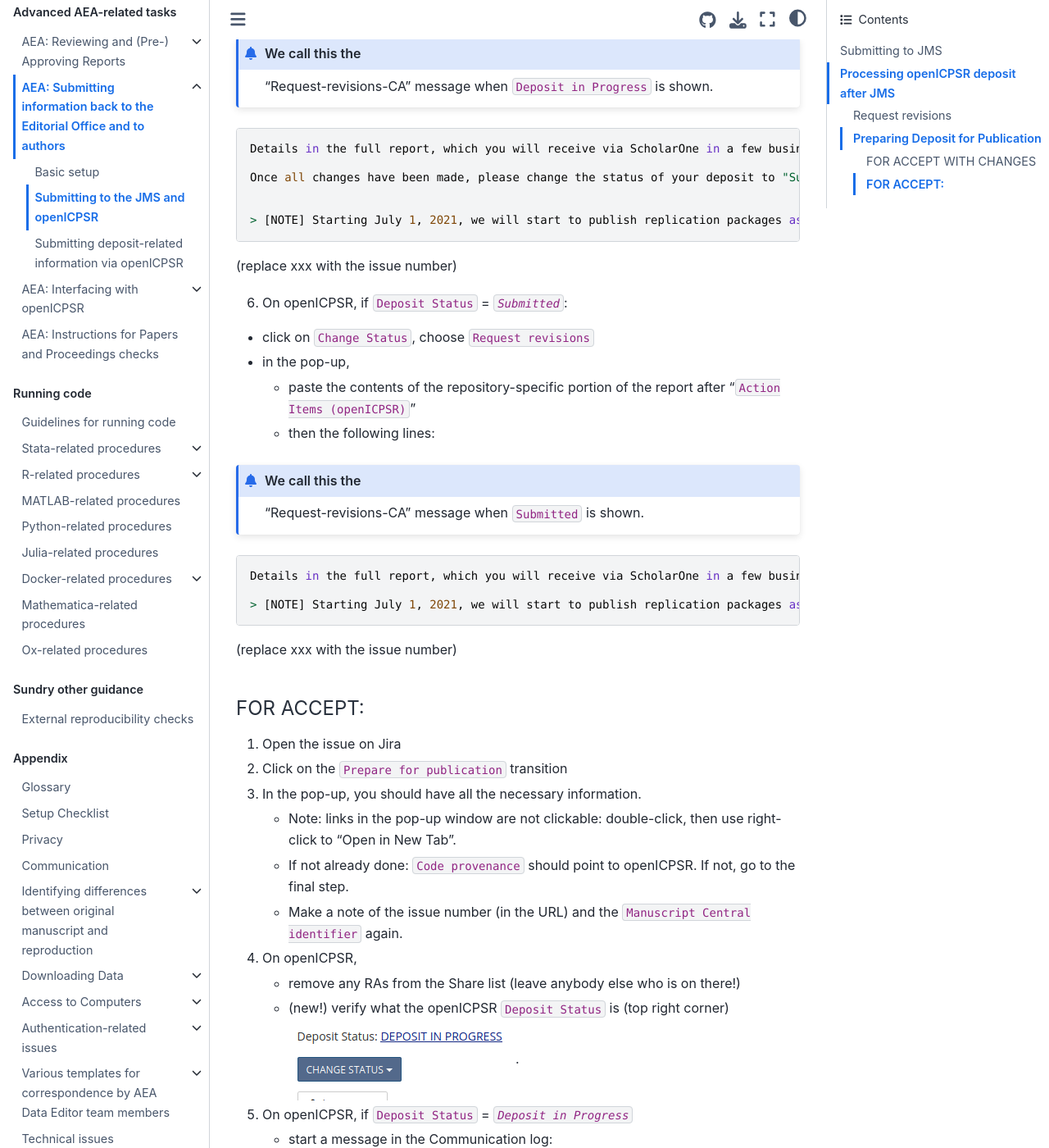
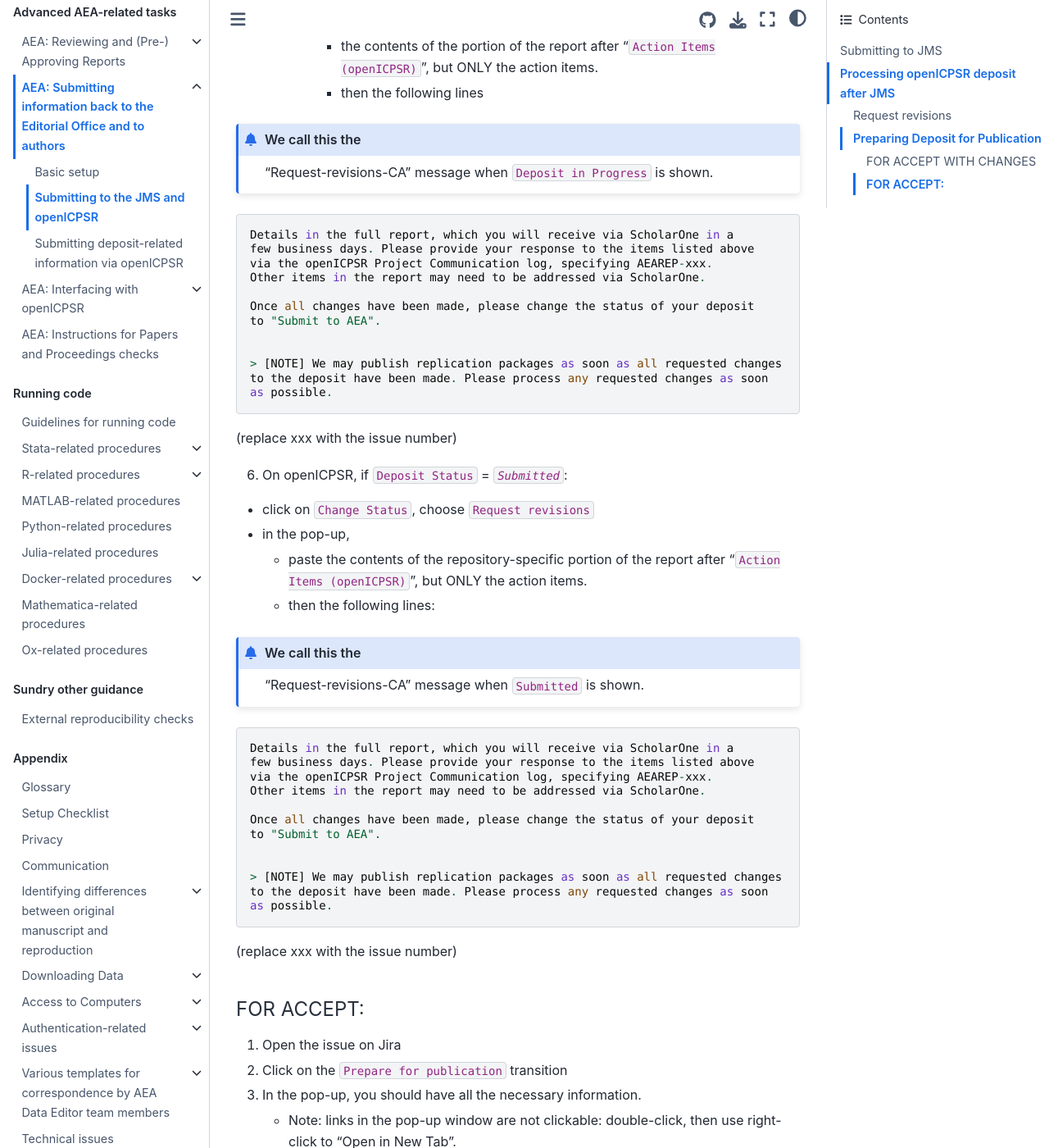
Before and after one commit to labordynamicsinstitute/ldilab-manual, a Jupyter Book: the page built from 32-jira-submitting.md, in a window 1280 px wide and 1400 px high, scrolled down 5217 px. Shown: the whole window at 82% size. Built offline with Jupyter Book 1.0.4 settings and Sphinx 7.4.7 and the Sphinx Book theme 1.1.4, drawn with Linux system fonts in a browser that asks for light colours; some of the changed text lies outside the part shown.

Commit message:
Update 32-jira-submitting.md

````diff
--- a/32-jira-submitting.md
+++ b/32-jira-submitting.md
@@ -76,17 +76,23 @@
 Use this template if the paper is in [`RR`] :
 
 ```
-Revisions requested. Details in the full report, which you will receive via ScholarOne after the paper reaches the Conditional Accept stage.
+Revisions requested. Details in the full report, which you will receive via ScholarOne
+or from the editor in charge of the paper.
 
-> [NOTE] Starting July 1, 2021, we will start to publish replication packages as soon as all requested changes to the deposit have been made. Please process any requested changes as soon as possible.
+> [NOTE] We may publish replication packages as soon as all requested changes
+to the deposit have been made. Please process any requested changes as soon
+as possible.
 ```
 
 Use this template if the paper is in [`CA`] :
 
 ```
-Revisions requested. Details in the full report, which you will receive via ScholarOne in a few business days.
+Revisions requested. Details in the full report, which you will receive via ScholarOne
+in a few business days.
 
-> [NOTE] Starting July 1, 2021, we will start to publish replication packages as soon as all requested changes to the deposit have been made. Please process any requested changes as soon as possible.
+> [NOTE] We may publish replication packages as soon as all requested changes
+to the deposit have been made. Please process any requested changes as soon
+as possible.
 ```
 
 4. Back in the Jira issue, transition the issue to `Done`.
@@ -114,7 +120,7 @@
    - start a message in the Communication log:
       - with subject line: `Please make the following changes (AEAREP-xxx)` (replace with appropriate numbers)
       - Message content:
-         - the contents of the portion of the report after "`Action Items (openICPSR)`"
+         - the contents of the portion of the report after "`Action Items (openICPSR)`", but ONLY the action items.
          - then the following lines
 
 
@@ -123,19 +129,25 @@
 ```
 
 ```
-Details in the full report, which you will receive via ScholarOne in a few business days. Please provide your response to the items listed above via the openICPSR Project Communication log, specifying AEAREP-xxx. Other items in the report may need to be addressed via ScholarOne.
+Details in the full report, which you will receive via ScholarOne in a
+few business days. Please provide your response to the items listed above
+via the openICPSR Project Communication log, specifying AEAREP-xxx.
+Other items in the report may need to be addressed via ScholarOne.
 
-Once all changes have been made, please change the status of your deposit to "Submit to AEA".
+Once all changes have been made, please change the status of your deposit
+to "Submit to AEA".
 
 
-> [NOTE] Starting July 1, 2021, we will start to publish replication packages as soon as all requested changes to the deposit have been made. Please process any requested changes as soon as possible.
+> [NOTE] We may publish replication packages as soon as all requested changes
+to the deposit have been made. Please process any requested changes as soon
+as possible.
 ```
 (replace xxx with the issue number)
 
 6. On openICPSR, if `Deposit Status` = *`Submitted`*:
   - click on `Change Status`, choose `Request revisions`
   - in the pop-up,
-    - paste the contents of the repository-specific portion of the report after "`Action Items (openICPSR)`"
+    - paste the contents of the repository-specific portion of the report after "`Action Items (openICPSR)`", but ONLY the action items.
     - then the following lines:
 
 
@@ -144,9 +156,18 @@
 ```
 
 ```
-Details in the full report, which you will receive via ScholarOne in a few business days. Please provide your response to the items listed above via the openICPSR Project Communication log, specifying AEAREP-xxx. Other items in the report may need to be addressed via ScholarOne.
+Details in the full report, which you will receive via ScholarOne in a
+few business days. Please provide your response to the items listed above
+via the openICPSR Project Communication log, specifying AEAREP-xxx.
+Other items in the report may need to be addressed via ScholarOne.
 
-> [NOTE] Starting July 1, 2021, we will start to publish replication packages as soon as all requested changes to the deposit have been made. Please process any requested changes as soon as possible.
+Once all changes have been made, please change the status of your deposit
+to "Submit to AEA".
+
+
+> [NOTE] We may publish replication packages as soon as all requested changes
+to the deposit have been made. Please process any requested changes as soon
+as possible.
 ```
 (replace xxx with the issue number)
 
````
